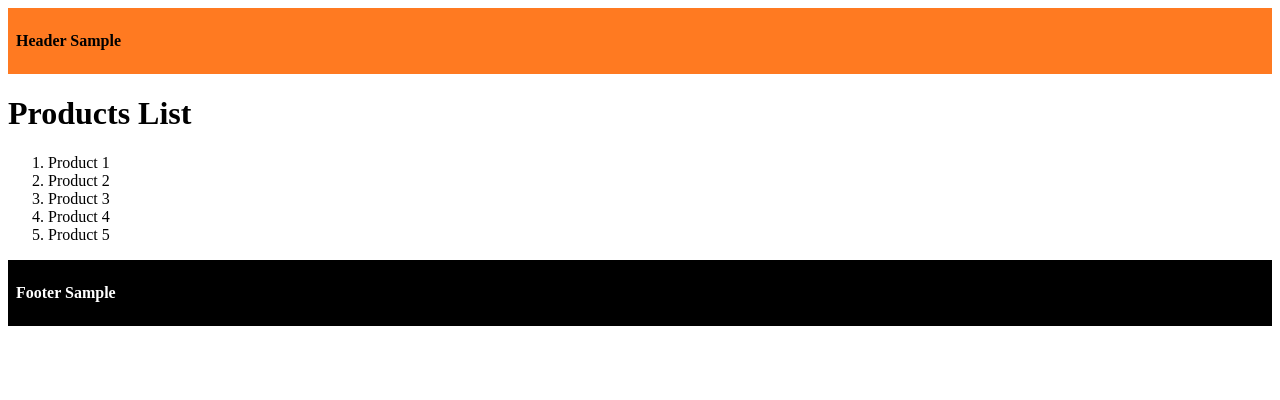
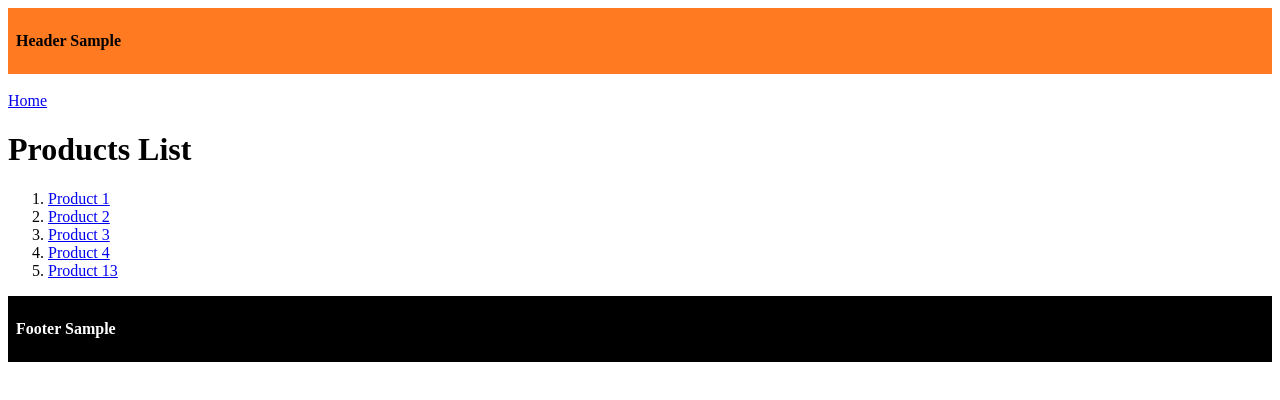
Before and after one commit to gitongatonny/nextjs-101, a Next.js app: page /products in a window 1280 px wide. Shown: the top 400 px of the page. Built offline with nearby package versions, Linux system fonts and the light colour scheme.

Commit message:
link component

```diff
--- a/src/app/products/page.tsx
+++ b/src/app/products/page.tsx
@@ -1,13 +1,34 @@
+import Link from "next/link";
+
+//Setting up static & "pseudo-dynamic" link components to a list
 export default function ProductsList() {
+    const productId = 13;
     return (
         <>
+            <br />
+            <Link href="/">Home</Link>
+            <br />
             <h1>Products List</h1>
             <ol>
-                <li>Product 1</li>
-                <li>Product 2</li>
-                <li>Product 3</li>
-                <li>Product 4</li>
-                <li>Product 5</li>
+                <li>
+                    <Link href="/products/1">Product 1</Link>
+                </li>
+
+                <li>
+                    <Link href="/products/2">Product 2</Link>
+                </li>
+
+                <li>
+                    <Link href="/products/3">Product 3</Link>
+                </li>
+
+                {/* replace prop - takes the user to the root route (overwrites current format)  */}
+                <li>
+                    <Link href="/products/4" replace>Product 4</Link>
+                </li>
+
+                {/*Sort of dynamic list item*/}
+                <li><Link href={`/products/${productId}`}> Product {productId}</Link></li>
             </ol>
         </>
     );
```
Also changed, not shown: src/app/about/page.tsx (+11 -1 lines), src/app/page.tsx (+13 -1 lines).
